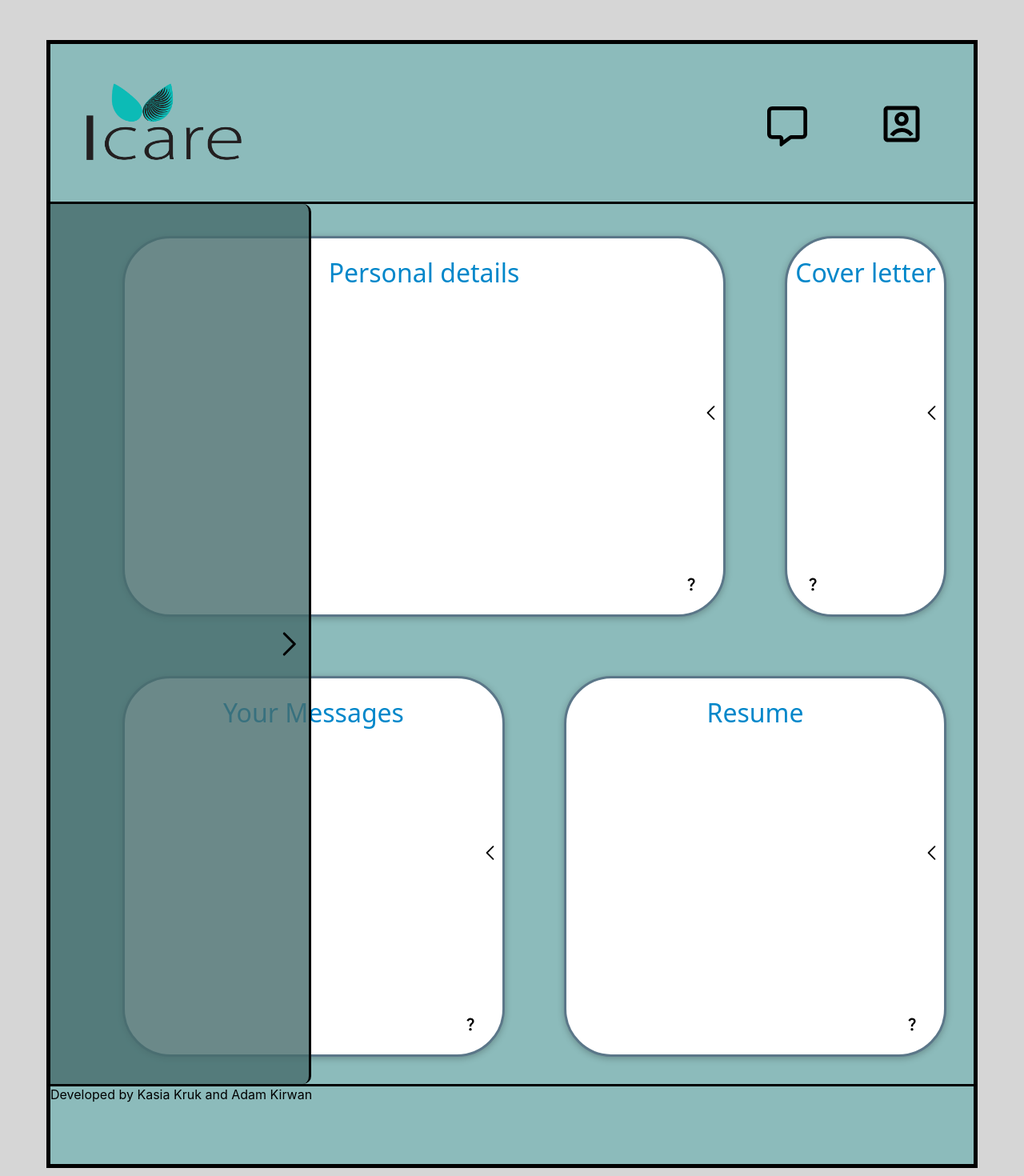
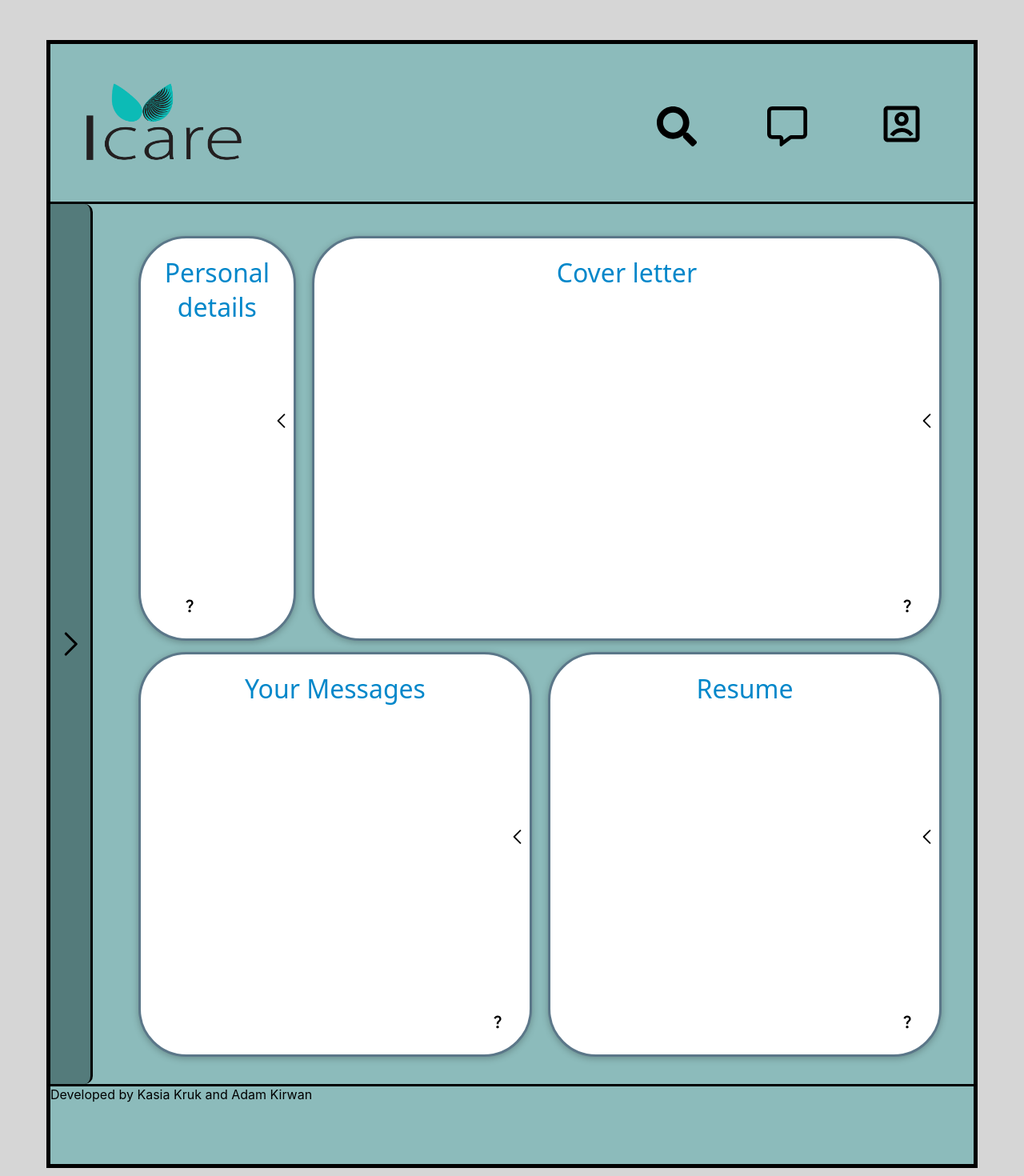
Before and after one commit to KasiaRaven26/Icare, a React (Vite) app in the folder Icare_app/: page /client in a window 1280 px wide. Shown: the top 1470 px of the page at 80% size. Built offline with nearby package versions, Linux system fonts and the light colour scheme.

Commit message:
Card sizing (#25)
* asd

* updates

```diff
--- a/Icare_app/src/client/Card.module.css
+++ b/Icare_app/src/client/Card.module.css
@@ -3,7 +3,6 @@
     box-shadow: 0 2px 8px rgba(0,0,0,0.2600);
     border-radius: 60px;
     height: 100%;
-    width: 100%;
     border: 3px solid rgb(91, 119, 137);
 
 }
@@ -13,8 +12,6 @@
   }
 .header {
     text-align: center;
-        /* display: inline-block;
-    position: relative; */
     height: 10%;
     color: #0087ca;
     text-decoration: none;
--- a/Icare_app/src/client/ClientContent.css
+++ b/Icare_app/src/client/ClientContent.css
@@ -1,13 +1,4 @@
 @media screen and (max-width: 2500px) {
-    /* .container {
-        margin: 10px;
-        display: grid;
-        height: 1500px;
-        grid-template-rows: 1fr 2fr 2fr 2fr 1fr;
-        grid-template-columns: 2fr 2fr 2fr 2fr 2fr;
-        border: 2px solid black
-
-    } */
 
     .header {
         grid-column-start: 2;
@@ -23,89 +14,115 @@
     }
 
     .side-bar {
-        grid-row-start: 1;
-        grid-row-end: 6;
+
         grid-column-start: 1;
         grid-column-end: 1;
         border: 1px solid black;
 
     }
     .content {
-        grid-row-start: 2;
-        grid-row-end: 5;
-        grid-column-start: 2;
-        grid-column-end: 6;
         border: 1px solid black;
         display: flex;
         flex-direction: row;
-        padding: 10px;
+        padding: 20px;
 
     }
+
     .content-grid-container {
         width: 100%;
         display: grid;
         height: 100%;
-        grid-template-rows: 1fr 1fr 1fr 1fr;
-        grid-template-columns: 50px 1fr 1fr 1fr 1fr;
+        grid-template-columns: 70px auto;
     }
-    .personal-details {
-        grid-row-start: 1;
-        grid-row-end: 3;
+    .card-container {
         grid-column-start: 2;
-        grid-column-end: 5;
-        margin: 40px;
+        grid-column-end: 3;
+        display: flex;
+        flex-wrap: wrap;
+        padding: 30px;
+
     }
-    .my-history {
-        grid-row-start: 1;
-        grid-row-end: 3;
-        grid-column-start: 5;
-        grid-column-end: 5;
-        margin: 40px;
+
+    .personal-details-closed {
+        transition: all 1s linear;
+        transition-timing-function: ease-out;
+        width: 20%;
+        padding: 10px;
     }
-    .my-messages {
-        grid-row-start: 3;
-        grid-row-end: 5;
-        grid-column-start: 2;
-        grid-column-end: 4;
-        margin: 40px;
+
+    .personal-details-open {
+        transition: all 1s linear;
+        transition-timing-function: ease-out;
+        width: 80%;
+        padding: 10px;
+    }
+
+    .cover-letter-open {
+        transition: all 1s linear;
+        transition-timing-function: ease-out;
+        width: 80%;
+        padding: 10px;
+    }
+    .cover-letter-closed {
+        transition: all 1s linear;
+        transition-timing-function: ease-out;
+        width: 20%;
+        padding: 10px;
     }
 
 
-    .something-else {
-        grid-row-start: 3;
-        grid-row-end: 5;
-        grid-column-start: 4;
-        grid-column-end: 6;
-        margin: 40px;
+    .my-messages {
+        width: 50%;
+        padding: 10px;
+    }
+
+
+    .resume {
+        width: 50%;
+        padding: 10px;
     }
     .side-bar-client {
         background-color: rgb(71, 108, 108, 0.8);
-        grid-row-start: 1;
-        grid-row-end: 5;
         grid-column-start: 1;
-        grid-column-end: 1;
+        grid-column-end: 2;
         border-right: 3px solid black ;
         border-top-right-radius: 10px;
         border-bottom-right-radius: 10px;
         display: flex;
         justify-content: center;
         flex-direction: column;
+        width: 50px;
+        transition: width 1s;
+        z-index: 1;
     }
 
     .side-bar-client-open {
         background-color: rgb(71, 108, 108, 0.8);
-        grid-row-start: 1;
-        grid-row-end: 5;
         grid-column-start: 1;
-        grid-column-end: 3;
         border-right: 3px solid black ;
         border-top-right-radius: 10px;
         border-bottom-right-radius: 10px;
         display: flex;
         justify-content: center;
         flex-direction: column;
+        width: 300px;
         z-index: 1;
+        transition: width 1s;
     }
+
+.card-container-top {
+    height: 50%;
+    width: 100%;
+    display: flex;
+}
+
+.card-container-bottom {
+    height: 50%;
+    width: 100%;
+    display: flex;
+}
+
+
 }
 
 @media screen and (max-width: 600px) {
--- a/Icare_app/src/client/ClientContent.jsx
+++ b/Icare_app/src/client/ClientContent.jsx
@@ -5,36 +5,55 @@ import ClientSideBar from "./ClientSideBar";
 
 const ClientContent = () => {
   const [sidebarOpen, setSideBarOpen] = useState(false);
+  const [toggleCards, setToggeleCards] = useState(false);
 
   const handleSidebar = () => {
-    console.log(sidebarOpen);
     setSideBarOpen(!sidebarOpen);
+  };
+
+  const handleToggleCards = () => {
+    setToggeleCards(!toggleCards);
   };
 
   return (
     <div className="content-grid-container">
-      <div className="personal-details">
-        <Card>Personal details</Card>
-      </div>
-      <div className="my-messages">
-        <Card> Your Messages</Card>
-      </div>
-
-      <div className="my-history">
-        <Card>Cover letter</Card>
-      </div>
-      <div className="something-else">
-        <Card>Resume</Card>
-      </div>
       {sidebarOpen ? (
+        <div onClick={handleSidebar} className="side-bar-client-open">
+          <ClientSideBar />
+        </div>
+      ) : (
         <div onClick={handleSidebar} className="side-bar-client">
           <ClientSideBar />
         </div>
-      ) : (
-        <div onClick={handleSidebar} className="side-bar-client-open">
-          <ClientSideBar />
+      )}
+      <div className="card-container">
+        <div className="card-container-top">
+          <div
+            onClick={handleToggleCards}
+            className={
+              toggleCards ? "personal-details-open" : "personal-details-closed"
+            }
+          >
+            <Card>Personal details</Card>
+          </div>
+          <div
+            onClick={handleToggleCards}
+            className={toggleCards ? "cover-letter-closed" : "cover-letter-open"}
+          >
+            <Card>Cover letter</Card>
+          </div>
         </div>
-      )}
+
+        <div className="card-container-bottom">
+          <div className="my-messages">
+            <Card> Your Messages</Card>
+          </div>
+
+          <div className="resume">
+            <Card>Resume</Card>
+          </div>
+        </div>
+      </div>
     </div>
   );
 };
--- a/Icare_app/src/client/ClientHeader.jsx
+++ b/Icare_app/src/client/ClientHeader.jsx
@@ -1,21 +1,21 @@
 import logo from "../components/I_care.jpg";
-import styles from "./ClientHeader.module.css"
+import styles from "./ClientHeader.module.css";
 import { FaRegMessage } from "react-icons/fa6";
 import { RiAccountBoxLine } from "react-icons/ri";
-
+import { FaSearch } from "react-icons/fa";
 
 const ClientHeader = () => {
   return (
     <div style={{ position: "relative" }}>
-     <div className={styles.imageDiv}>
-<a href="/">  <img className="logo" src={logo} alt="Logo" /> </a>
-
-
-
+      <div className={styles.imageDiv}>
+        <a href="/">
+          <img className="logo" src={logo} alt="Logo" />{" "}
+        </a>
       </div>
       <div className={styles.linkDiv}>
-        <FaRegMessage style={{"margin" : "8 40 0 0"}} size={50}></FaRegMessage>
-        <RiAccountBoxLine size={60}/>
+      <FaSearch style={{ margin: "8 40 0 0" }} size={50}/>
+        <FaRegMessage style={{ margin: "8 40 0 0" }} size={50}></FaRegMessage>
+        <RiAccountBoxLine size={60} />
       </div>
     </div>
   );
```
